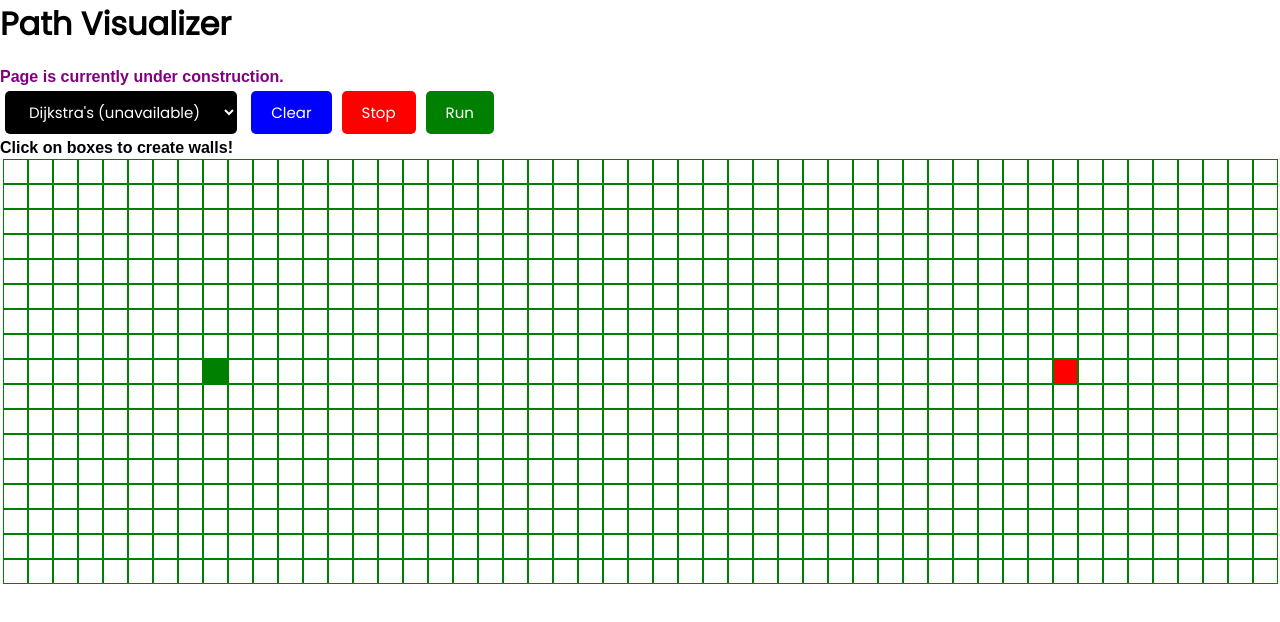
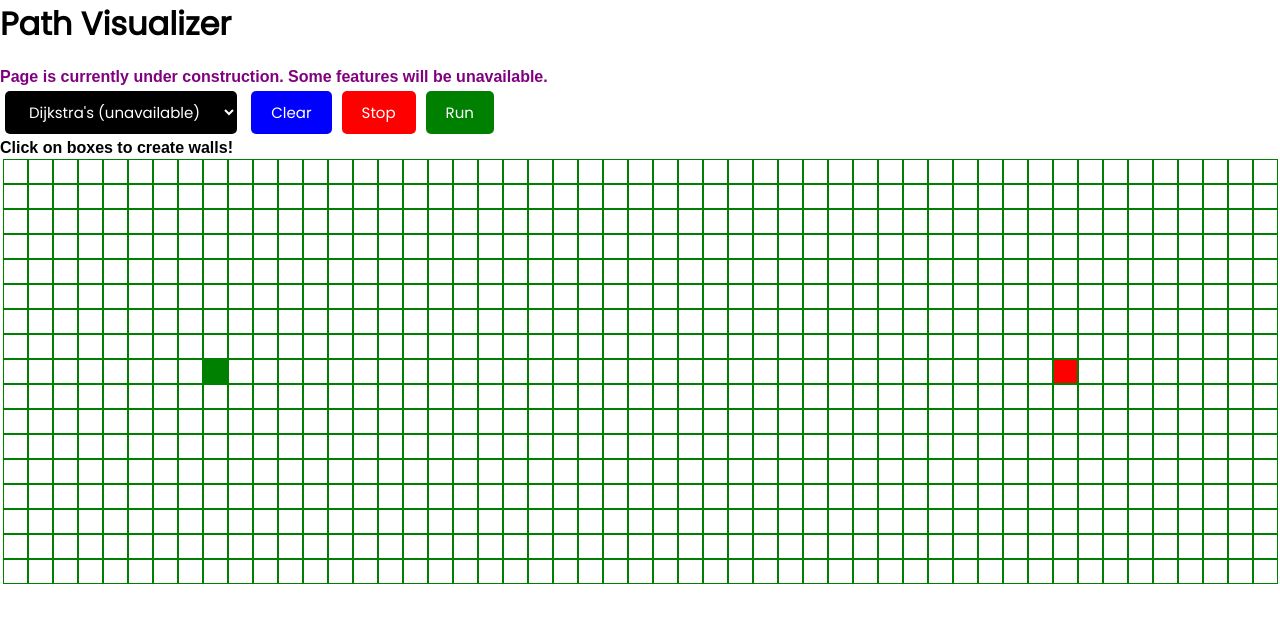
Before and after one commit to AllenCaoo/Pathfind-Visualizer, a React (Create React App) app: page / in a window 1280 px wide. Shown: the top 622 px of the page. Built offline with nearby package versions, Linux system fonts and the light colour scheme.

Commit message:
Updated construction message

```diff
--- a/src/App.js
+++ b/src/App.js
@@ -16,7 +16,8 @@ function App() {
   return ( // Has to return SINGLE element
     <div className="App">
       <Header/>
-      <SubHeader text="Page is currently under construction." color="purple"/>
+      <SubHeader text="Page is currently under construction. Some features will be unavailable."
+        color="purple"/>
       <Settings nameToAlgs={nameToAlgs} />
       <SubHeader text="Click on boxes to create walls!" color="black" />
       <Board/>
```
